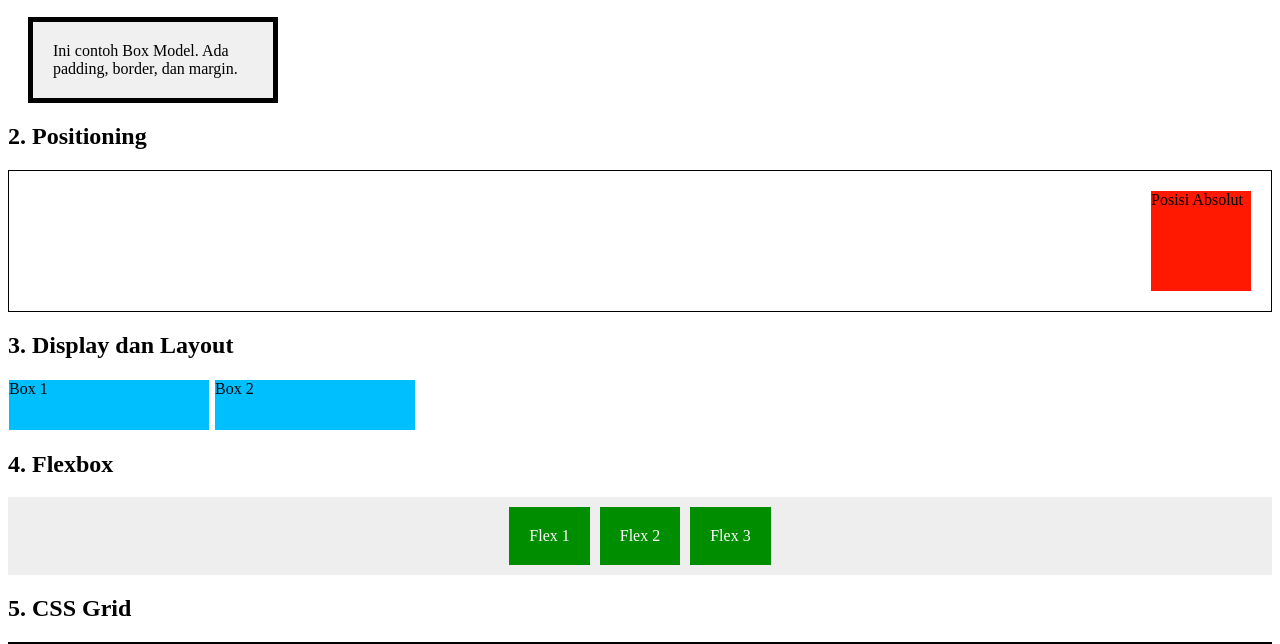
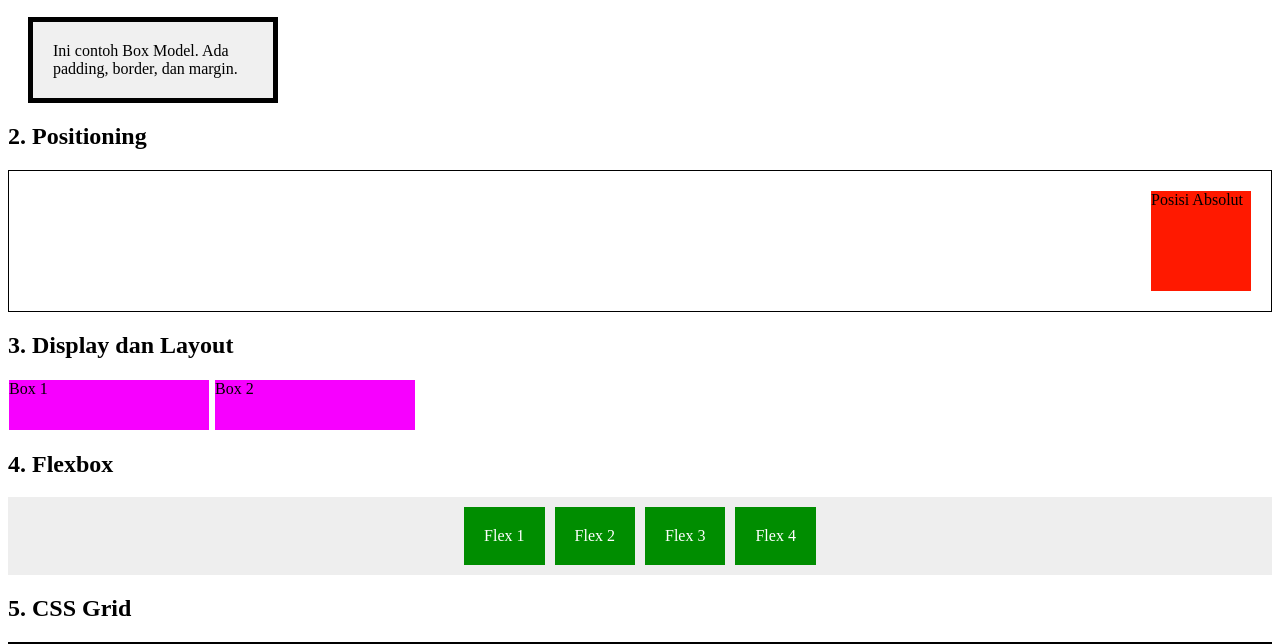
Before and after one commit to dannthedamn/1124160225-html-pertemuan10, a plain HTML site: page index.html in a window 1280 px wide. Shown: the part 110-754 px from the top of the page. Drawn offline with Linux system fonts and the light colour scheme.

Commit message:
mengubah flexbox

```diff
--- a/index.html
+++ b/index.html
@@ -36,7 +36,7 @@
       display:inline-table; /* Elemen bisa berdampingan, tapi masih bisa diberi ukuran */
       width: 200px;
       height: 50px;
-      background-color: rgb(0, 191, 255);
+      background-color: rgb(247, 0, 255);
       margin: 1px;
     }
 
@@ -44,6 +44,7 @@
     .flex-container {
       display: flex; /* Mengaktifkan Flexbox */
       gap: 10px; /* Jarak antar item */
+      grid-template-columns: repeat(4);
       justify-content: center; /* Rata tengah horizontal */
       background-color: #eee;
       padding: 10px;
@@ -174,6 +175,7 @@
     <div class="flex-item">Flex 1</div>
     <div class="flex-item">Flex 2</div>
     <div class="flex-item">Flex 3</div>
+    <div class="flex-item">Flex 4</div>
   </div>
 
   <!-- CSS GRID -->
```
